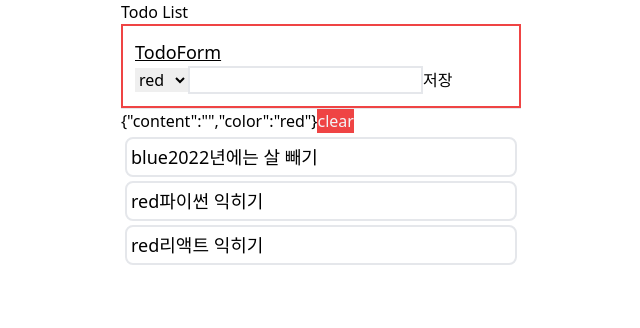
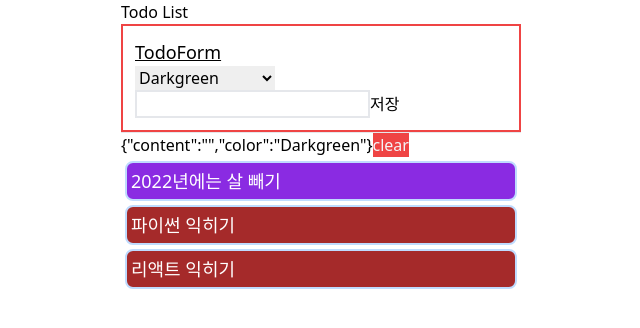
Before and after one commit to allieus/devops_cloud, a React (Create React App) app in the folder myreact37/: page / in a window 1280 px wide. Shown: the top 328 px of the page, without its empty margins (319-959 px from the left). Built offline with nearby package versions, Linux system fonts and the light colour scheme.

Commit message:
[myreact37] 색상 참조를 tailwindcss가 아니라 css 기본 색상 참조

```diff
--- a/myreact37/src/components/Todo.jsx
+++ b/myreact37/src/components/Todo.jsx
@@ -3,10 +3,10 @@ import './Todo.css';
 function Todo({ todo, onClick }) {
   return (
     <div
-      className={`bg-${todo.color}-200 hover:bg-${todo.color}-400 m-1 p-1 rounded-lg text-lg border-${todo.color}-200 border-2 hover:border-${todo.color}-500 hover:scale-105 cursor-pointer`}
+      className={`m-1 p-1 rounded-lg text-lg border-blue-200 border-2 hover:border-blue-500 hover:scale-105 cursor-pointer text-white`}
+      style={{ backgroundColor: todo.color }}
       onClick={onClick}
     >
-      {todo.color}
       {todo.content}
     </div>
   );
--- a/myreact37/src/components/TodoForm.jsx
+++ b/myreact37/src/components/TodoForm.jsx
@@ -10,8 +10,13 @@ function TodoForm({ fieldValues, handleChange, handleSubmit }) {
       <h2 className="text-lg underline">TodoForm</h2>
 
       <select onChange={handleChange} name="color" value={fieldValues.color}>
-        <option>blue</option>
-        <option>red</option>
+        <option>Darkgreen</option>
+        <option>BlueViolet</option>
+        <option>Brown</option>
+        <option>Coral</option>
+        <option>Crimson</option>
+        <option>DarkBlue</option>
+        <option>DarkGoldenRod</option>
       </select>
 
       <input
--- a/myreact37/src/components/TodoList.jsx
+++ b/myreact37/src/components/TodoList.jsx
@@ -5,16 +5,16 @@ import TodoForm from './TodoForm';
 import './TodoList.css';
 
 const INITIAL_STATE = [
-  { content: '2022년에는 살 빼기', color: 'blue' },
-  { content: '파이썬 익히기', color: 'red' },
-  { content: '리액트 익히기', color: 'red' },
+  { content: '2022년에는 살 빼기', color: 'BlueViolet' },
+  { content: '파이썬 익히기', color: 'Brown' },
+  { content: '리액트 익히기', color: 'Brown' },
 ];
 
 function TodoList() {
   const [todoList, setTodoList] = useState(INITIAL_STATE);
   const [fieldValues, handleChange, clearFieldValues] = useFieldValues({
     content: '',
-    color: 'red',
+    color: 'Darkgreen',
   });
 
   const removeTodo = (todoIndex) => {
```
